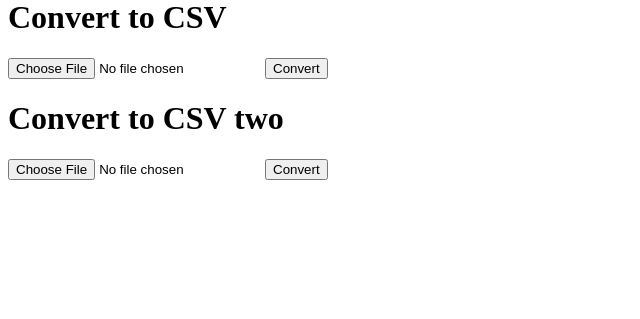
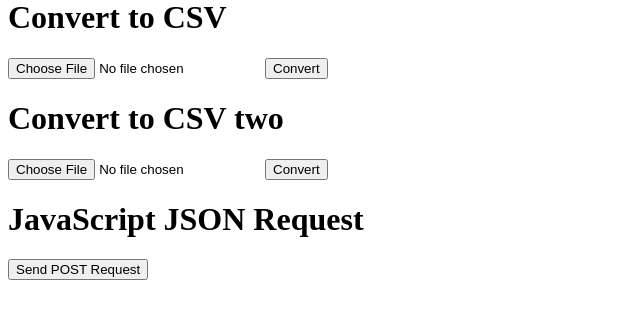
Before and after one commit to martinristow/python-projects, a Flask app: page / in a window 1280 px wide. Shown: the part 266-585 px from the top of the page, without its empty margins (0-640 px from the left). Run offline with Flask 3, Linux system fonts and the light colour scheme; some libraries are stand-ins or nearby versions.

Commit message:
Add JavaScript JSON Request for handle post

```diff
--- a/projects/flask-new/templates/index.html
+++ b/projects/flask-new/templates/index.html
@@ -28,4 +28,29 @@
     <input type="submit" value="Convert">
 </form>
 
+
+<h1>JavaScript JSON Request</h1>
+<button id="post_button">Send POST Request</button>
+
+<script type="text/javascript">
+    const postButton = document.getElementById('post_button')
+
+    const jsonData = {name:'Mike', greeting:'Hello'}
+
+    postButton.addEventListener('click', () => {
+        fetch('{{ url_for("handle_post") }}', {
+            method: 'POST',
+            headers: {
+                'Content-Type': 'application/json; charset=utf-8'
+            },
+            body: JSON.stringify(jsonData)
+        })
+            .then(response => response.json())
+            .then(data => console.log('Success:', data))
+            .catch((error) => {
+            console.error('Error:', error)
+        });
+    });
+</script>
+
 {% endblock %}
```
